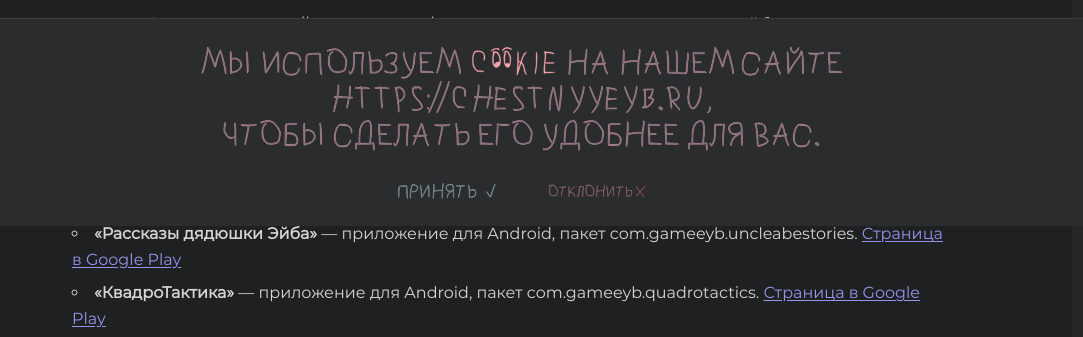
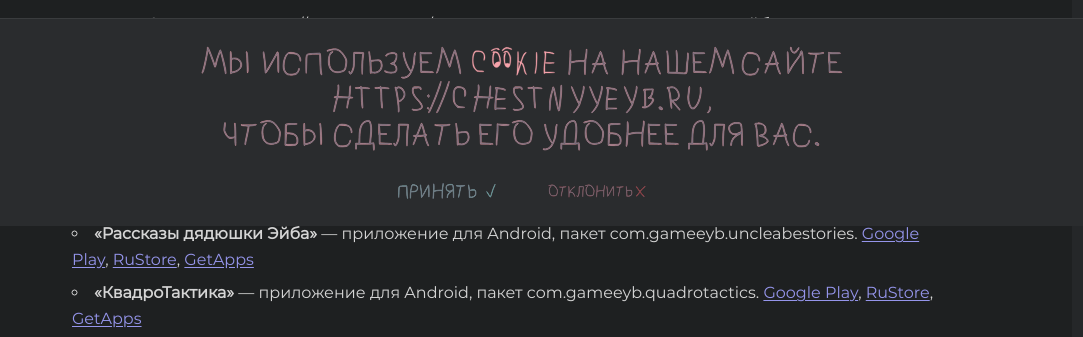
Before and after one commit to Chutkoy/ChestnyyEyb_site, a plain HTML site: page terms/index.html in a window 1280 px wide. Shown: the part 574-911 px from the top of the page, without its empty margins (118-1201 px from the left). Drawn offline with Linux system fonts and the light colour scheme.

Commit message:
Update index.html

```diff
--- a/terms/index.html
+++ b/terms/index.html
@@ -122,14 +122,30 @@
                     <a
                       href="https://play.google.com/store/apps/details?id=com.gameeyb.uncleabestories"
                       target="_blank"
-                    >Страница в Google Play</a>
+                    >Google Play</a>,
+                    <a
+                      href="https://www.rustore.ru/catalog/app/com.gameeyb.uncleabestories"
+                      target="_blank"
+                    >RuStore</a>,
+                    <a
+                      href="https://global.app.mi.com/details?id=com.gameeyb.uncleabestories"
+                      target="_blank"
+                    >GetApps</a>
                   </li>
                   <li>
                     <span>«КвадроТактика»</span> — приложение для Android, пакет com.gameeyb.quadrotactics.
                     <a
                       href="https://play.google.com/store/apps/details?id=com.gameeyb.quadrotactics"
                       target="_blank"
-                    >Страница в Google Play</a>
+                    >Google Play</a>,
+                    <a
+                      href="https://www.rustore.ru/catalog/app/com.gameeyb.quadrotactics"
+                      target="_blank"
+                    >RuStore</a>,
+                    <a
+                      href="https://global.app.mi.com/details?id=com.gameeyb.quadrotactics"
+                      target="_blank"
+                    >GetApps</a>
                   </li>
                   <li>
                     Сайт
```
